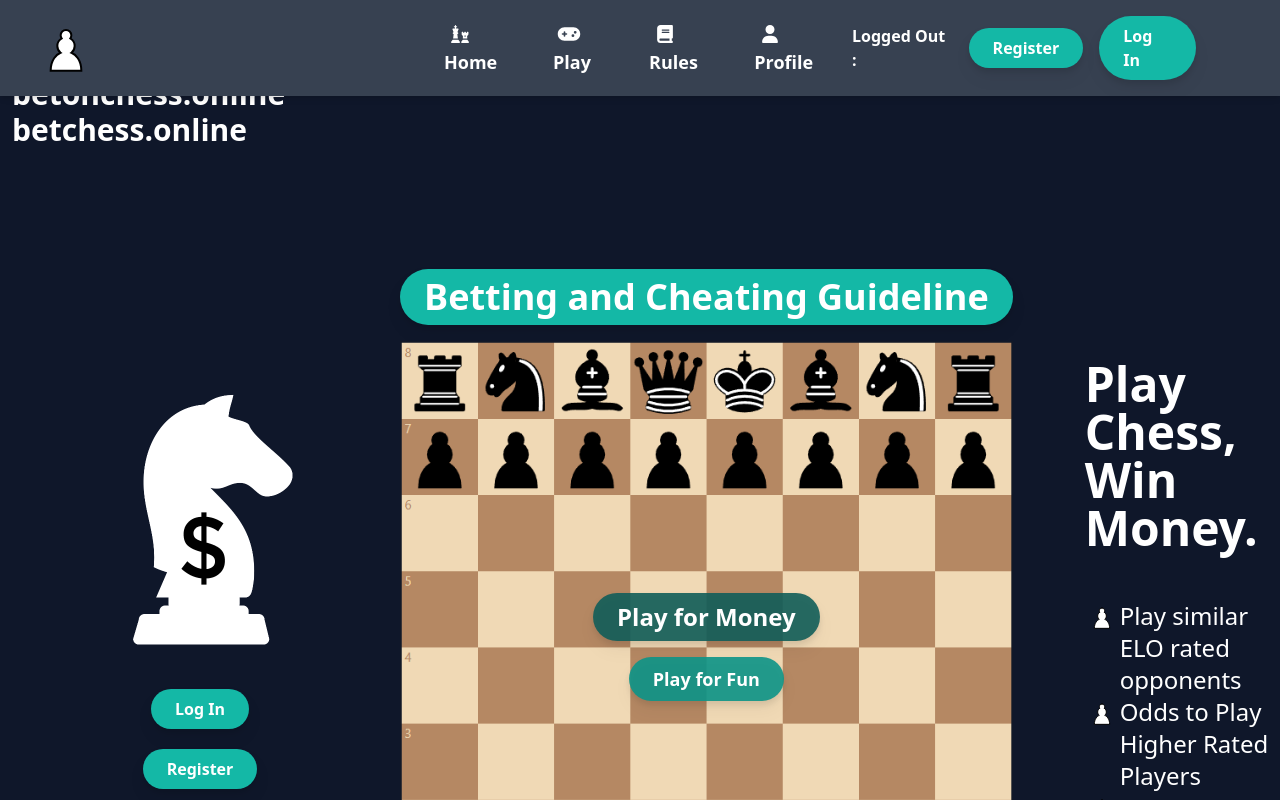
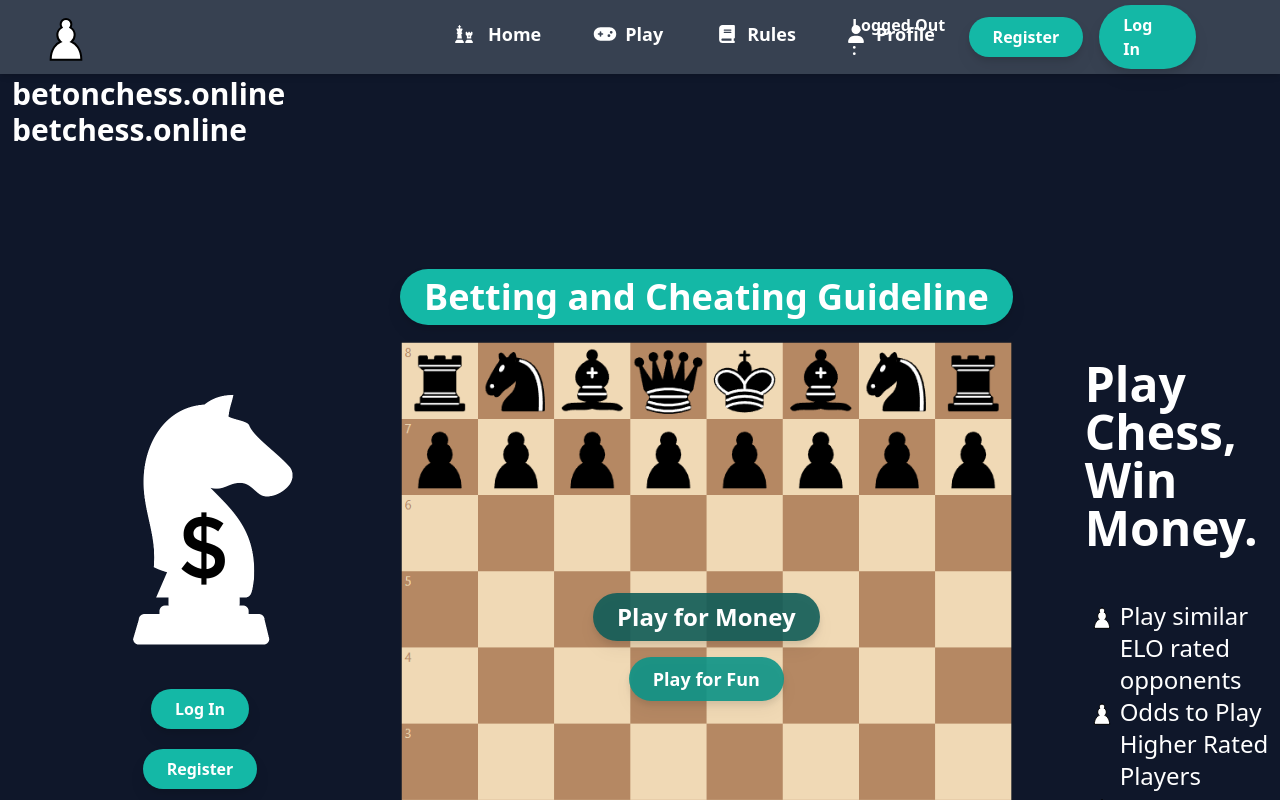
Before and after one commit to Eggysgames/BetChess, a Next.js app: page / in a window 1280 px wide. Shown: the top 800 px of the page. Built offline with nearby package versions, Linux system fonts and the light colour scheme; no server answers; the database is empty.

Commit message:
Test Mob

```diff
--- a/components/TopBar.tsx
+++ b/components/TopBar.tsx
@@ -3,7 +3,7 @@ import Image from "next/image";
 const TopBar = () => {
   return (
     <div className="bg-transparent text-white p-3 lg:relative">
-      <div className="text-3xl font-bold text-center mt-20 lg:text-left lg:mt-0">
+      <div className="text-3xl font-bold text-center mt-24 lg:text-left lg:mt-0">
         <h1>betonchess.online</h1>
         <h2>betchess.online</h2>
       </div>
--- a/components/topnav.tsx
+++ b/components/topnav.tsx
@@ -74,7 +74,7 @@ const Topnav = () => {
   return (
     <div>
       <header className="bg-gray-700 text-white lg:p-1 fixed w-full top-0 z-10 opacity-100 shadow-md">
-        <div className="flex items-center justify-between mx-auto font-bold grid lg:grid-cols-3 ">
+        <div className="flex items-center justify-between mx-auto font-bold grid lg:grid-cols-3">
           <div className="flex">
             <Image
               className="items-left justify-center object-fill hidden lg:block ml-8"
@@ -88,9 +88,9 @@ const Topnav = () => {
           <div className="flex mx-auto">
             <Link href="/">
               <div className="hover:bg-gray-500 p-2 rounded-lg text-white">
-                <div className="inline-block p-0  lg:mr-2 text-sm lg:text-lg lg:p-2 ml-2 lg:ml-0">
+                <div className="inline-block p-0  lg:mr-2 text-sm lg:text-lg lg:p-2 ml-2 lg:ml-0 truncate lg:max-w-none">
                   <FontAwesomeIcon
-                    className="ml-1 w-8 mr-1 lg:ml-0"
+                    className="lg:ml-1 w-8 lg:mr-2 lg:ml-0"
                     icon={faChess}
                   />
                   Home
@@ -100,9 +100,9 @@ const Topnav = () => {
 
             <Link href="/cashgameselect">
               <div className="hover:bg-gray-500 p-2 rounded-lg text-white">
-                <div className="inline-block p-0 lg:mr-2 text-sm lg:text-lg lg:p-2 ml-2 lg:ml-0">
+                <div className="inline-block p-0 lg:mr-2 text-sm lg:text-lg lg:p-2 ml-2 lg:ml-0 truncate lg:max-w-none">
                   <FontAwesomeIcon
-                    className="ml-2 w-8 mr-1 lg:ml-0"
+                    className="lg:ml-2 w-8 lg:mr-1 lg:ml-0"
                     icon={faGamepad}
                   />
                   Play
@@ -112,9 +112,9 @@ const Topnav = () => {
 
             <Link href="/cheatingpolicy">
               <div className="hover:bg-gray-500 p-2 rounded-lg text-white">
-                <div className="inline-block p-0 lg:mr-2 text-sm lg:text-lg lg:p-2 ml-2 lg:ml-0">
+                <div className="inline-block p-0 lg:mr-2 text-sm lg:text-lg lg:p-2 ml-2 lg:ml-0 truncate lg:max-w-none">
                   <FontAwesomeIcon
-                    className="ml-2 w-8 mr-1 lg:ml-0"
+                    className="lg:ml-2 w-8 lg:mr-1 lg:ml-0"
                     icon={faBook}
                   />
                   Rules
@@ -124,9 +124,9 @@ const Topnav = () => {
 
             <Link href="/profile">
               <div className="hover:bg-gray-500 p-2 rounded-lg text-white">
-                <div className="inline-block p-0 lg:mr-2 text-sm lg:text-lg lg:p-2 ml-2 lg:ml-0">
+                <div className="inline-block p-0 lg:mr-2 text-sm lg:text-lg lg:p-2 ml-2 lg:ml-0 truncate lg:max-w-none">
                   <FontAwesomeIcon
-                    className="ml-1 w-8 mr-1 lg:ml-0"
+                    className="lg:ml-1 w-8 lg:mr-1 lg:ml-0"
                     icon={faUser}
                   />
                   Profile
--- a/pages/cheatingpolicy.tsx
+++ b/pages/cheatingpolicy.tsx
@@ -4,7 +4,7 @@ import BottomBar from "../components/BottomBar";
 const cheatingpolicy = () => {
   return (
     <div>
-      <div className="lg:my-10 ml-8 mr-8 lg:mx-auto lg:max-w-3xl lg:px-32 lg:py-8 bg-slate-800 rounded-lg shadow drop-shadow-xl shadow-slate-900 lg:text-left text-center lg:mt-32 mt-28">
+      <div className="lg:my-10 ml-8 mr-8 lg:mx-auto lg:max-w-3xl lg:px-32 lg:py-8 bg-slate-800 rounded-lg shadow drop-shadow-xl shadow-slate-900 lg:text-left text-center lg:mt-32 mt-36">
         <article className="prose prose-md text-white lg:max-w-none p-6 lg:p-0">
           <h1 className="text-white underline text-4xl">
             Betting and Cheating Policy
```
